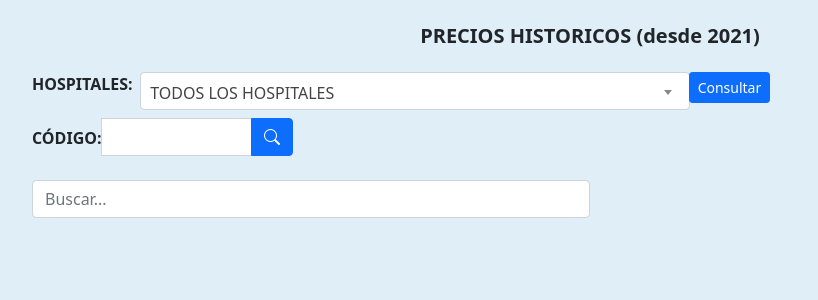
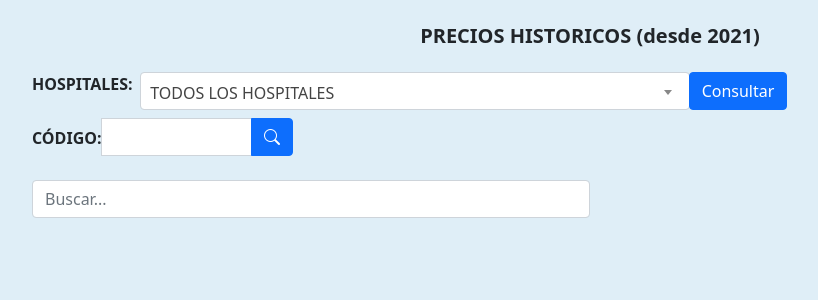
Before and after one commit to ronaldgim/dj, a Django app: template templates/compras_publicas/precios.html in a window 1280 px wide. Shown: the part 56-356 px from the top of the page, without its empty margins (50-868 px from the left). Run offline with Django 3.2, Linux system fonts and the light colour scheme; the template is opened without the code that fills it, so the values that code supplies are empty; some libraries are stand-ins or nearby versions.

Commit message:
wms -fix btn select2

```diff
--- a/templates/compras_publicas/precios.html
+++ b/templates/compras_publicas/precios.html
@@ -60,7 +60,7 @@
                 </select>
             </div>
             <div class="col-auto">
-                <button class="btn btn-primary btn-sm" type="submit">
+                <button class="btn btn-primary" type="submit">
                     Consultar
                 </button>
             </div>
```
